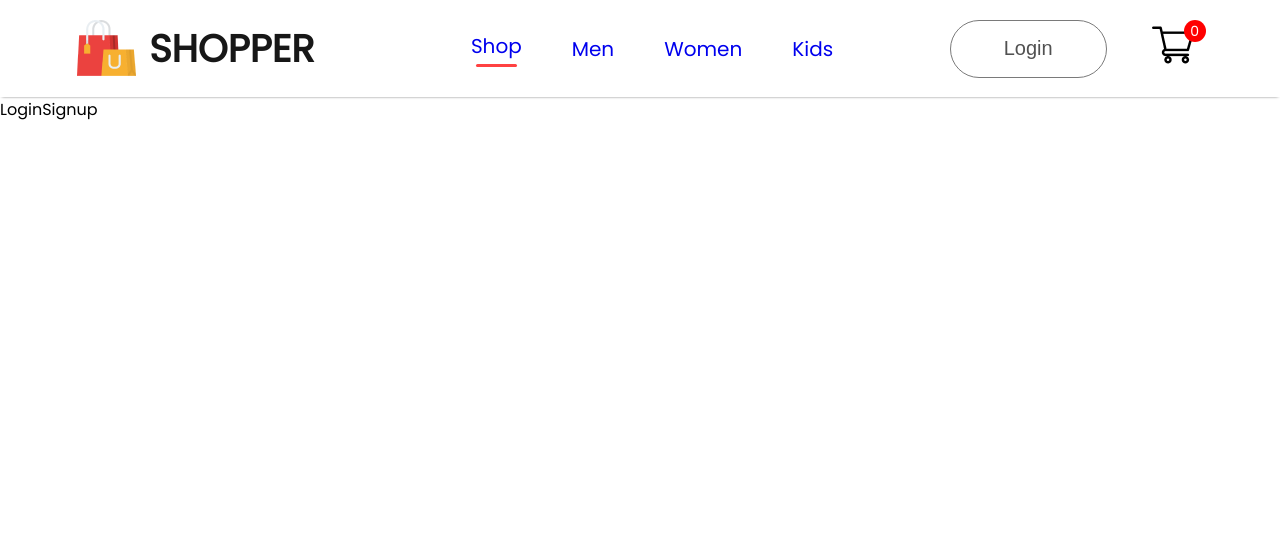
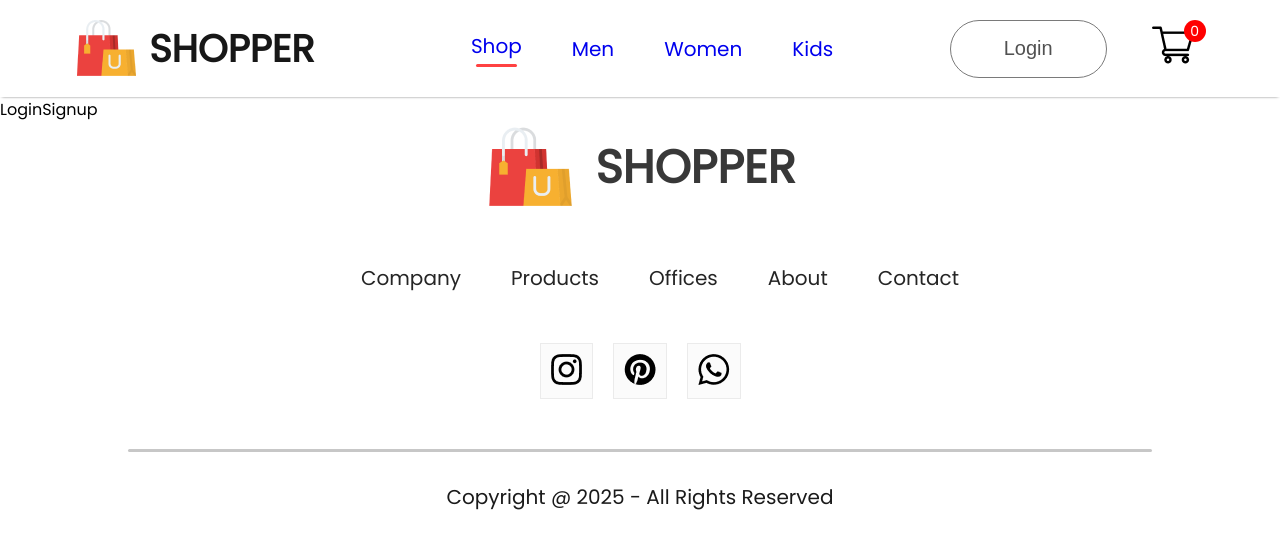
Before and after one commit to zhanybekovich/e-commerce, a React (Vite) app: page /login in a window 1280 px wide. Shown: the top 548 px of the page. Built offline with nearby package versions, Linux system fonts and the light colour scheme.

Commit message:
add footer

```diff
--- a/src/App.jsx
+++ b/src/App.jsx
@@ -6,6 +6,7 @@
 import Product from "./pages/Product";
 import Cart from "./pages/Cart";
 import LoginSignup from "./pages/LoginSignup";
+import Footer from "./components/footer/Footer";
 
 function App() {
   return (
@@ -23,6 +24,7 @@
           <Route path="/cart" element={<Cart />} />
           <Route path="/login" element={<LoginSignup />} />
         </Routes>
+        <Footer />
       </BrowserRouter>
     </div>
   );
--- /dev/null
+++ b/src/components/footer/Footer.jsx
@@ -0,0 +1,39 @@
+import "./footer.css";
+import footerLogo from "../assets/logo_big.png";
+import instagram from "../assets/instagram_icon.png";
+import pinterest from "../assets/pinterest_icon.png";
+import whatsApp from "../assets/whatsapp_icon.png";
+function Footer() {
+  return (
+    <div className="footer">
+      <div className="footer-logo">
+        <img src={footerLogo} alt="" />
+        <p>SHOPPER</p>
+      </div>
+      <ul className="footer-links">
+        <li>Company</li>
+        <li>Products</li>
+        <li>Offices</li>
+        <li>About</li>
+        <li>Contact</li>
+      </ul>
+      <div className="footer-social-icons">
+        <div className="footer-icons-container">
+          <img src={instagram} alt="" />
+        </div>
+        <div className="footer-icons-container">
+          <img src={pinterest} alt="" />
+        </div>
+        <div className="footer-icons-container">
+          <img src={whatsApp} alt="" />
+        </div>
+      </div>
+      <div className="footer-copyright">
+        <hr />
+        <p>Copyright @ {new Date().getFullYear()} - All Rights Reserved</p>
+      </div>
+    </div>
+  );
+}
+
+export default Footer;
--- /dev/null
+++ b/src/components/footer/footer.css
@@ -0,0 +1,62 @@
+.footer {
+  display: flex;
+  flex-direction: column;
+  justify-content: center;
+  align-items: center;
+  gap: 50px;
+}
+
+.footer-logo {
+  display: flex;
+  align-items: center;
+  gap: 20px;
+}
+
+.footer-logo p {
+  color: #383838;
+  font-size: 46px;
+  font-weight: 700;
+}
+
+.footer-links {
+  display: flex;
+  list-style: none;
+  gap: 50px;
+  color: #252525;
+  font-size: 20px;
+}
+
+.footer-links li {
+  cursor: pointer;
+}
+
+.footer-social-icons {
+  display: flex;
+  gap: 20px;
+}
+
+.footer-icons-container {
+  padding: 10px;
+  padding-bottom: 6px;
+  background-color: #fbfbfb;
+  border: 1px solid #ebebeb;
+}
+
+.footer-copyright {
+  display: flex;
+  flex-direction: column;
+  align-items: center;
+  gap: 30px;
+  width: 100%;
+  margin-bottom: 30px;
+  color: #1a1a1a;
+  font-size: 20px;
+}
+
+.footer-copyright hr {
+  width: 80%;
+  border: none;
+  border-radius: 10px;
+  height: 3px;
+  background-color: #c7c7c7;
+}
```
Also changed, not shown: src/components/assets/pinterest_icon.png (renamed from src/components/assets/pintester_icon.png).
